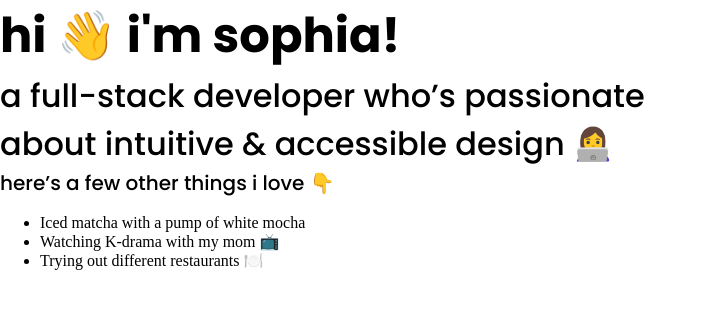
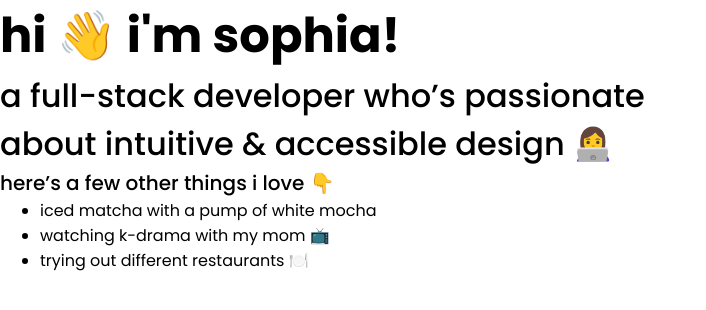
Before and after one commit to sdbsalta/portfolio, a Django app: page /about/ in a window 1280 px wide. Shown: the part 65-375 px from the top of the page, without its empty margins (0-706 px from the left). Run offline with Django 5.2, Linux system fonts and the light colour scheme.

Commit message:
added poppins to ul

```diff
--- a/portfolio/static/css/global.css
+++ b/portfolio/static/css/global.css
@@ -13,7 +13,7 @@
     --white: #FFFFFF;
 }
 
-h1, h2, p, a {
+h1, h2, p, a, ul {
     font-family: "Poppins", sans-serif;
     margin: 0;
     text-transform: lowercase;
```
